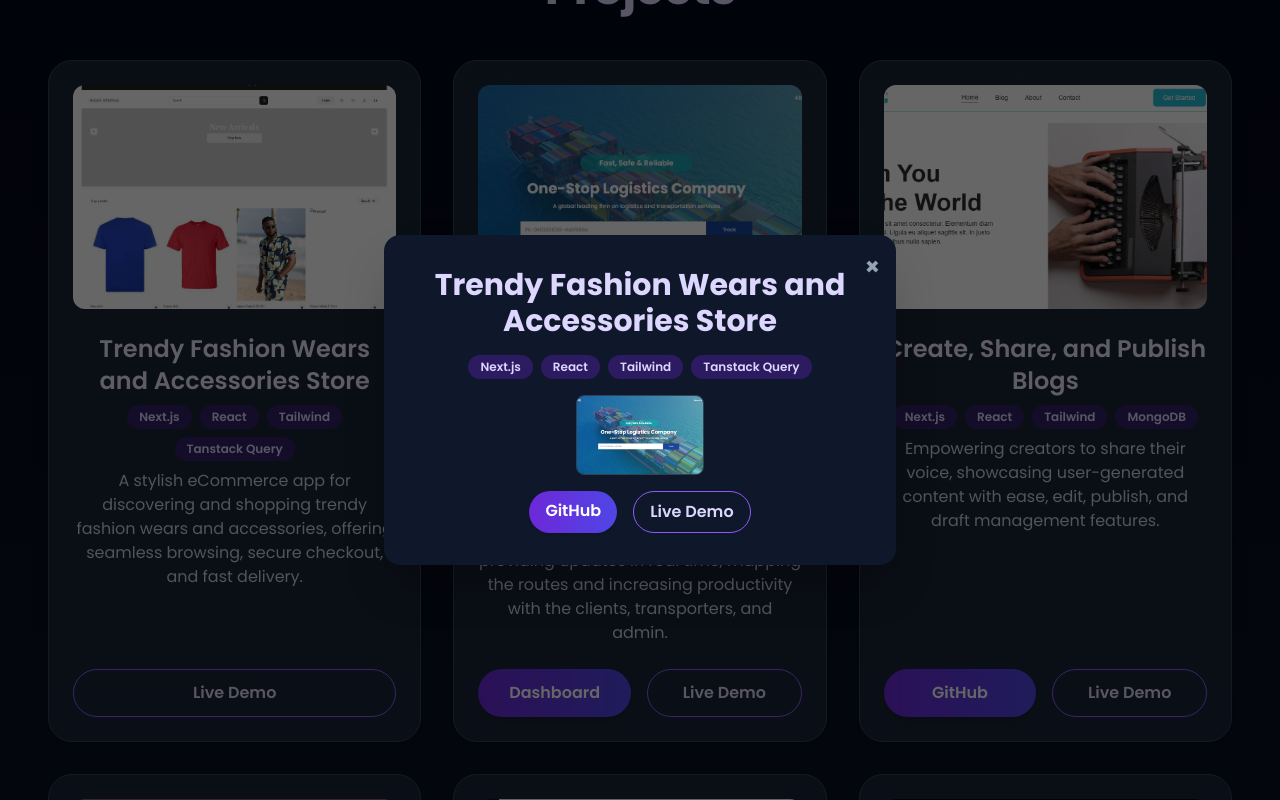
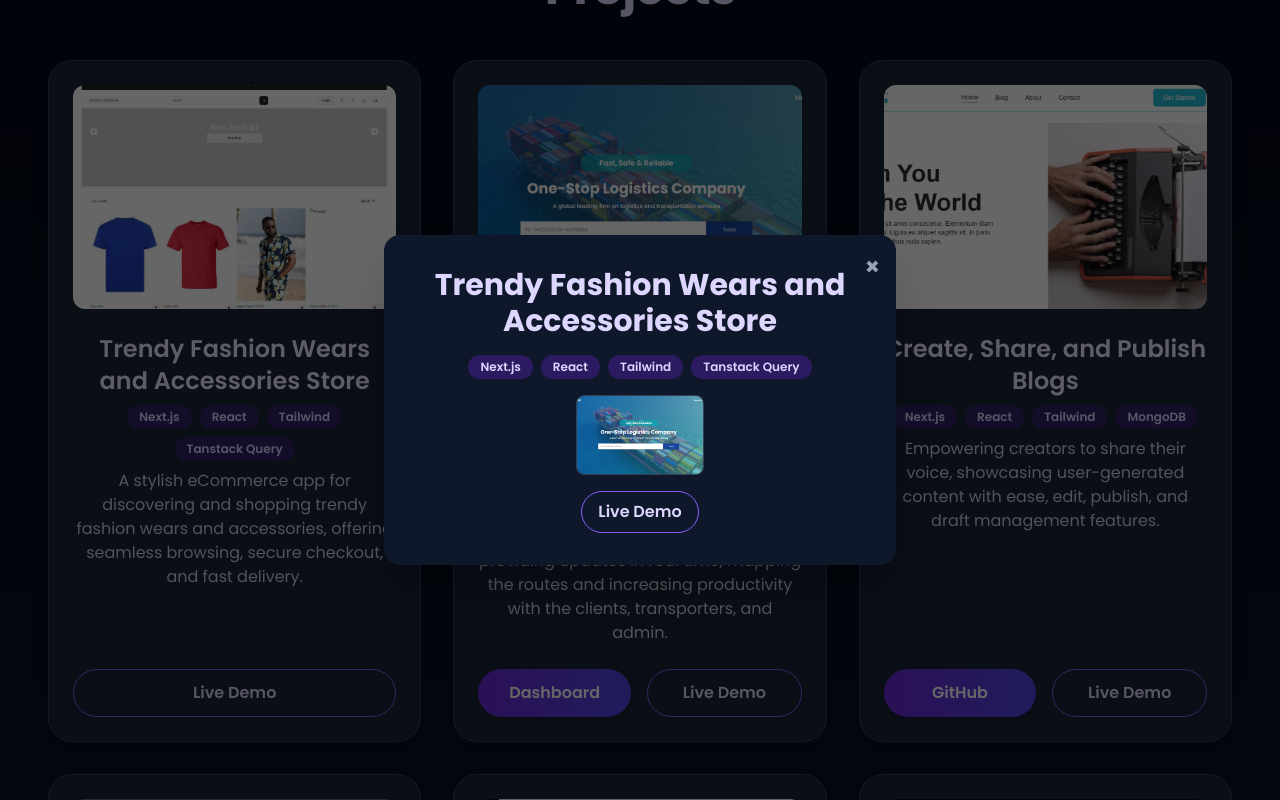
Before and after one commit to Lizzietrust/Elizabeth-s-Portfolio, a Next.js app: page / in a window 1280 px wide. Both pictures are taken after a click on the element 234 px from the left and 5554 px from the top of the page. Shown: the part 5154-5954 px from the top of the page. Built offline with nearby package versions, Linux system fonts and the light colour scheme.

Commit message:
Refactor ProjectModal component to conditionally render GitHub or Dashboard links based on project properties. Improved user navigation options.

```diff
--- a/src/app/components/ProjectModal.tsx
+++ b/src/app/components/ProjectModal.tsx
@@ -11,6 +11,7 @@
     screenshots: string[];
     github?: string;
     link: string;
+    dashboard?: string;
   } | null;
 }
 
@@ -60,6 +61,7 @@
           ))}
         </div>
         <div className="flex gap-4 justify-center mt-4">
+          {project.github ? (
             <a
               href={project.github}
               target="_blank"
@@ -68,6 +70,16 @@
             >
               GitHub
             </a>
+          ) : project.dashboard ?(
+            <a
+              href={project.dashboard}
+              target="_blank"
+              rel="noopener noreferrer"
+              className="px-4 py-2 rounded-full bg-gradient-to-r from-violet-700 to-indigo-600 text-white font-semibold shadow hover:from-violet-600 hover:to-indigo-500 transition-all"
+            >
+              Dashboard
+            </a>
+          ) : null}
           <a
             href={project.link}
             target="_blank"
```
Lines whose indentation alone changed are shown as unchanged.
